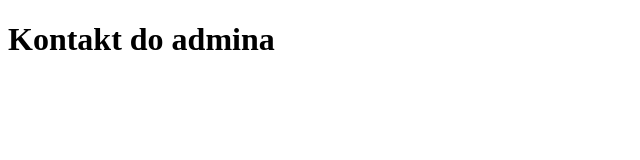
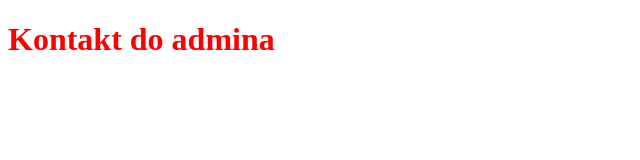
Before and after one commit to kaniapiotr/projekt3luty, a plain HTML site: page index.html in a window 1280 px wide. Shown: the whole page, without its empty margins (0-640 px from the left). Drawn offline with Linux system fonts and the light colour scheme.

Commit message:
fixed styles display

```diff
--- a/index.html
+++ b/index.html
@@ -4,6 +4,7 @@
     <meta charset="UTF-8">
     <meta name="viewport" content="width=device-width, initial-scale=1.0">
     <meta http-equiv="X-UA-Compatible" content="ie=edge">
+    <link rel="stylesheet" href="style.css">
     <title>Projekt 3 Luty</title>
 </head>
 <body>
--- a/style.css
+++ b/style.css
@@ -0,0 +1,4 @@
+h1 {
+    color: red;
+    text-allign: center;
+}
```
